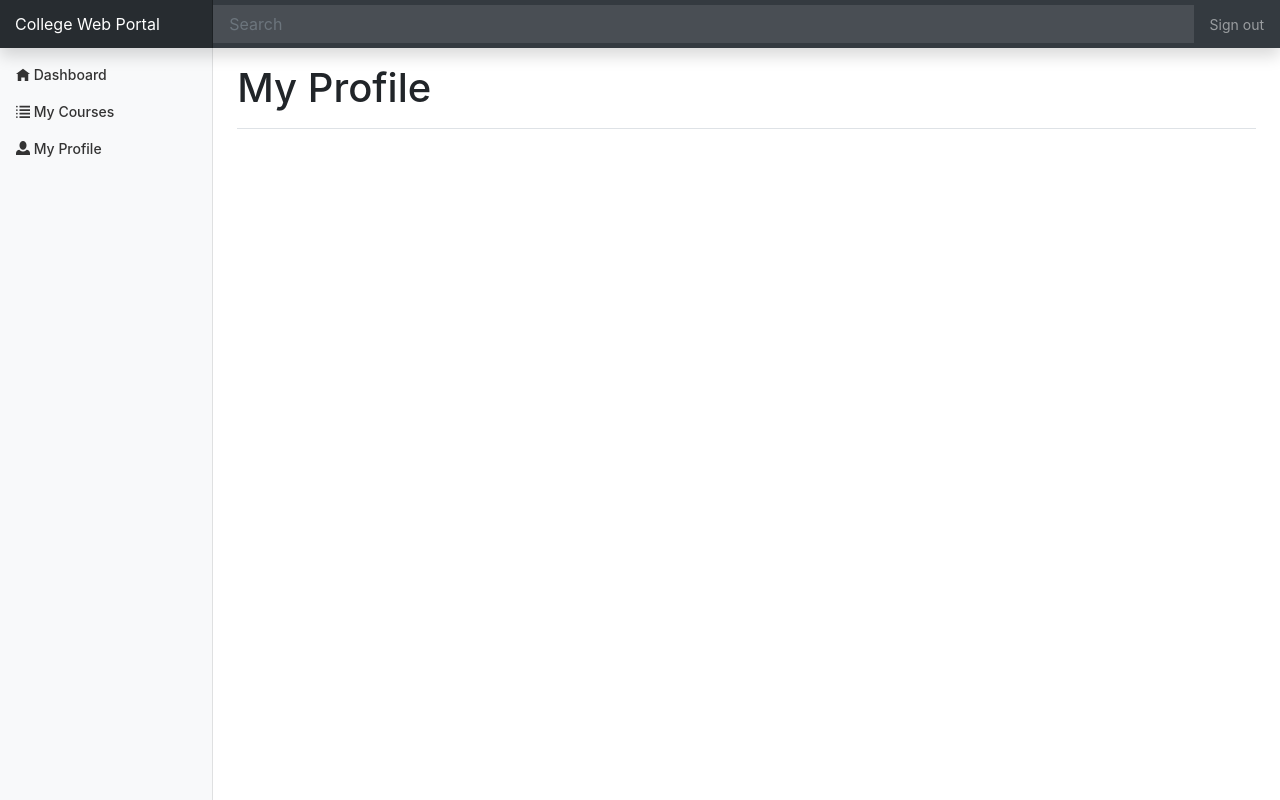
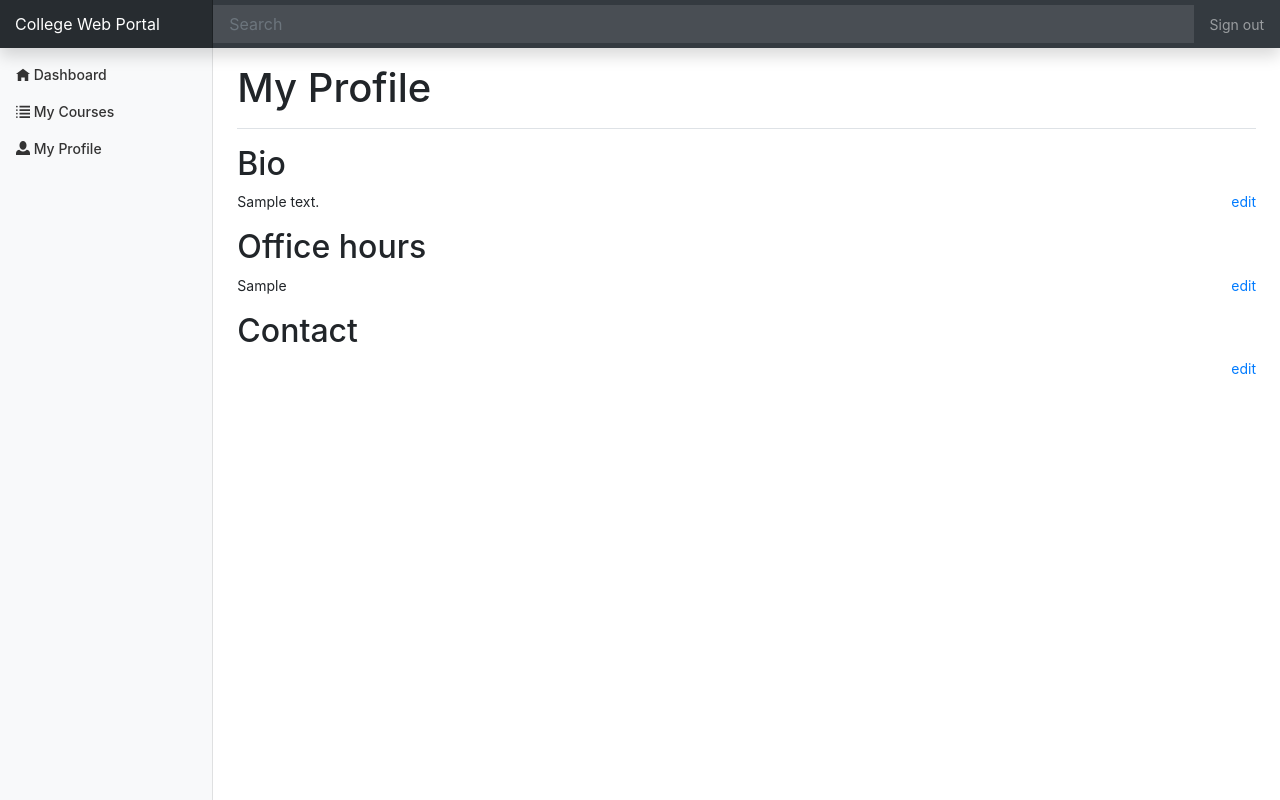
Before and after one commit to CS157A-Team9/cs157a-9, a Django app: template team9/templates/collegeWebPortal/professor/profile.html in a window 1280 px wide. Run offline with Django 3.2, Linux system fonts and the light colour scheme; the template is opened without the code that fills it: values that come from a table or form of the project are taken from there, others are empty; tables that the repository leaves empty hold one stand-in row (values such as "Sample post"); parts of the project's set-up code (start-up, migrations or seed data) failed here and were passed over; some libraries are stand-ins or nearby versions.

Commit message:
profess profile view is able to handle updates and show up data from the database

```diff
--- a/team9/collegeWebPortal/urls.py
+++ b/team9/collegeWebPortal/urls.py
@@ -7,6 +7,9 @@ urlpatterns = [
     path('professor', professor.index, name='professor'),
     path('professor/courses', professor.courses, name='professor-courses'),
     path('professor/profile', professor.profile, name='professor-profile'),
+    path('professor/edit_bio', professor.edit_bio, name='professor-profile-edit-bio'),
+    path('professor/edit_contact', professor.edit_contact, name='professor-profile-edit-contact'),
+    path('professor/edit_hour', professor.edit_hour, name='professor-profile-edit-hour'),
     path('student', student.index, name='student'),
     path('student/courses', student.courses, name='student-courses'),
     path('student/professors', student.professors, name='student-professors'),
--- a/team9/templates/collegeWebPortal/professor/profile.html
+++ b/team9/templates/collegeWebPortal/professor/profile.html
@@ -3,4 +3,44 @@
 <div class="d-flex justify-content-between flex-wrap flex-md-nowrap align-items-center pt-3 pb-2 mb-3 border-bottom">
     <h1>My Profile</h1>
 </div>
+<div>
+    <h2>Bio</h2>
+    <a href="/professor/edit_bio" style="float:right;">edit</a>
+    {% if showbioform == "True" %}
+    <form method="POST" action="/professor/edit_bio">
+	{% csrf_token %}
+	<input type="search" name="bio" value = "{{usr.bio}}" style="width:100%; height:150px;">
+	<button type="submit">submit</button>
+	</form>
+	{% else %}
+	    {% if usr.bio == "" %}
+	    <p>No bio available.</p>
+	    {% else %}
+    	<p>{{usr.bio}}</p>
+	    {% endif %}
+    {% endif %}
+
+    <h2>Office hours</h2>
+    <a href="/professor/edit_hour" style="float:right;">edit</a>
+    {% if showhourform == "True" %}
+    <form method="POST" action="/professor/edit_hour">
+	{% csrf_token %}
+	<input type="text" name="hour" value = "{{usr.office_hours}}" style="width:100%;">
+	<button type="submit">submit</button>
+	</form>
+	{% else %}
+	    {% if usr.office_hours == "" %}
+	    <p>No office hour information available.</p>
+	    {% else %}
+	    <p>{{usr.office_hours}}</p>
+	    {% endif %}
+    {% endif %}
+
+    <h2>Contact</h2>
+    <a href="" style="float:right;">edit</a>
+    {% if usr.contact_info == "" %}
+    <p>No contact information available.</p>
+    {% endif %}
+
+</div>
 {% endblock %}
```
Also changed, not shown: team9/collegeWebPortal/views/professor.py (+60 -2 lines).
